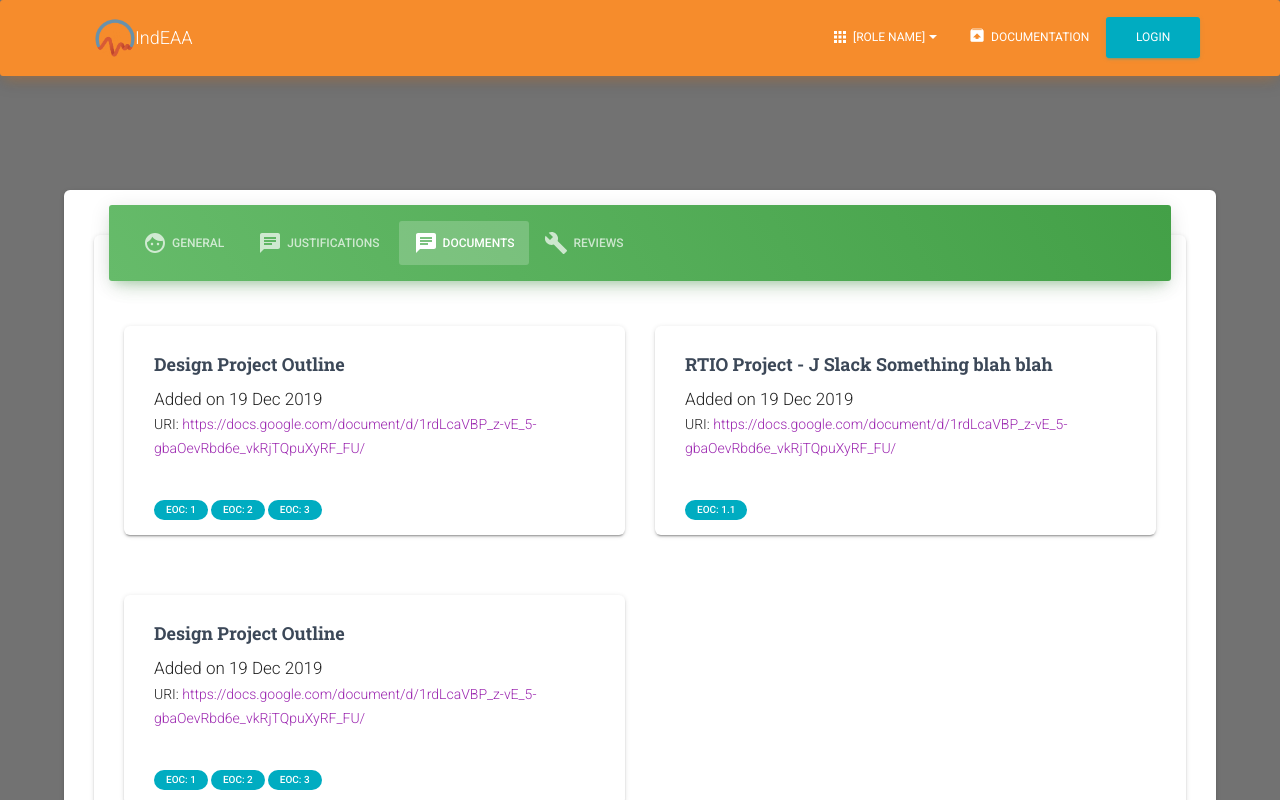
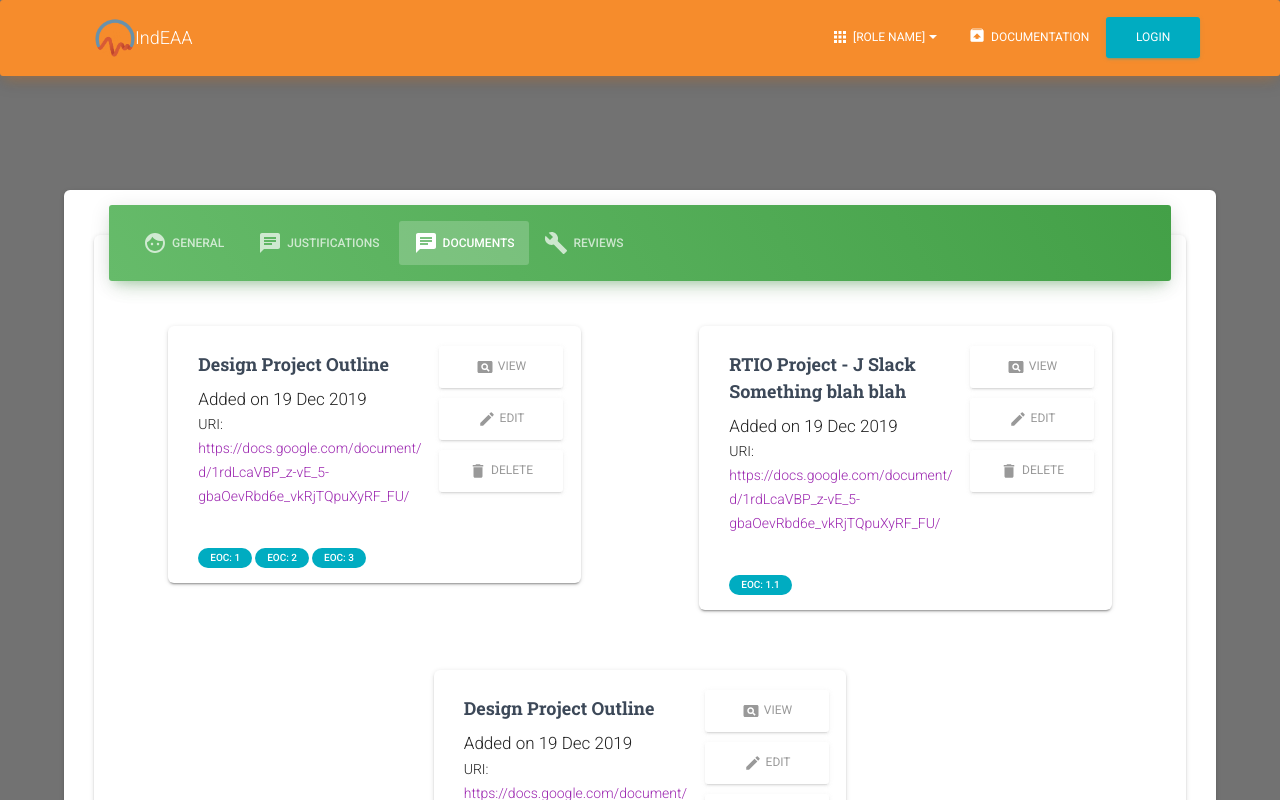
Before and after one commit to uwasystemhealth/IndEAA, a Next.js app in the folder client/: page /coordinator/1231 in a window 1280 px wide. Both pictures are taken after a click on the tab "DOCUMENTS". Shown: the top 800 px of the page. Built offline with nearby package versions, Linux system fonts and the light colour scheme.

Commit message:
CHANGE Document cards have content

```diff
--- a/client/components/Coordinator/EvaluationOverview/Documents/DocumentCard.js
+++ b/client/components/Coordinator/EvaluationOverview/Documents/DocumentCard.js
@@ -4,6 +4,13 @@ import CardBody from "components/MaterialKit/Card/CardBody.js";
 import CardHeader from "components/MaterialKit/Card/CardHeader.js";
 import CardFooter from "components/MaterialKit/Card/CardFooter.js";
 import Badge from "components/MaterialKit/Badge/Badge.js";
+import GridContainer from "components/MaterialKit/Grid/GridContainer.js";
+import GridItem from "components/MaterialKit/Grid/GridItem.js";
+import Button from "components/MaterialKit/CustomButtons/Button.js";
+
+import PageViewIcon from "@material-ui/icons/Pageview";
+import EditIcon from "@material-ui/icons/Edit";
+import DeleteIcon from "@material-ui/icons/Delete";
 
 // STYLES
 import { makeStyles } from "@material-ui/core/styles";
@@ -34,6 +41,8 @@ const DocumentCard = ({ documentID, title, createdDate, uri, eocs }) => {
   return (
     <Card>
       <CardBody>
+        <GridContainer>
+          <GridItem xs={8}>
             <h4 className={classes.cardTitle}>{title}</h4>
             <h5 className={classes.cardSubtitle}>Added on {dateString}</h5>
             <p>
@@ -42,6 +51,24 @@ const DocumentCard = ({ documentID, title, createdDate, uri, eocs }) => {
                 {uri}
               </a>
             </p>
+          </GridItem>
+          <GridItem xs={2}>
+            <GridContainer direction="column">
+              <Button color="white">
+                <PageViewIcon />
+                View
+              </Button>
+              <Button color="white">
+                <EditIcon />
+                Edit
+              </Button>
+              <Button color="white">
+                <DeleteIcon />
+                Delete
+              </Button>
+            </GridContainer>
+          </GridItem>
+        </GridContainer>
       </CardBody>
       <CardFooter>{badges}</CardFooter>
     </Card>
--- a/client/components/Coordinator/EvaluationOverview/Documents/index.js
+++ b/client/components/Coordinator/EvaluationOverview/Documents/index.js
@@ -48,7 +48,7 @@ const Documents = () => {
   }
 
   const documentComps = documents.map((doc) => (
-    <GridItem key={doc._id} xs={6}>
+    <GridItem key={doc._id} xs={5}>
       <DocumentCard
         documentID={doc._id}
         title={doc.name}
@@ -59,7 +59,7 @@ const Documents = () => {
     </GridItem>
   ));
 
-  return <GridContainer>{documentComps}</GridContainer>;
+  return <GridContainer justify="space-around">{documentComps}</GridContainer>;
 };
 
 export default Documents;
```
Lines whose indentation alone changed are shown as unchanged.
